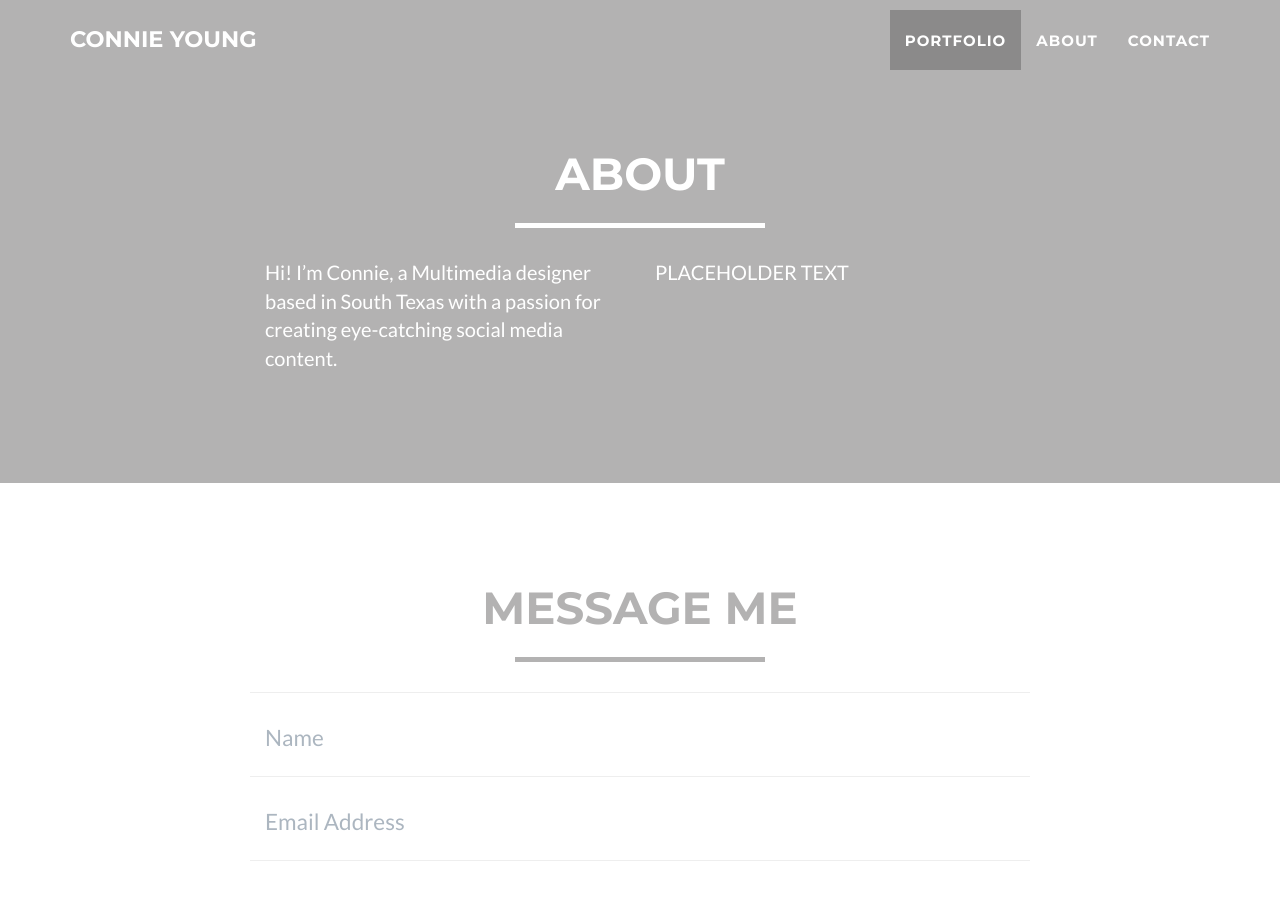
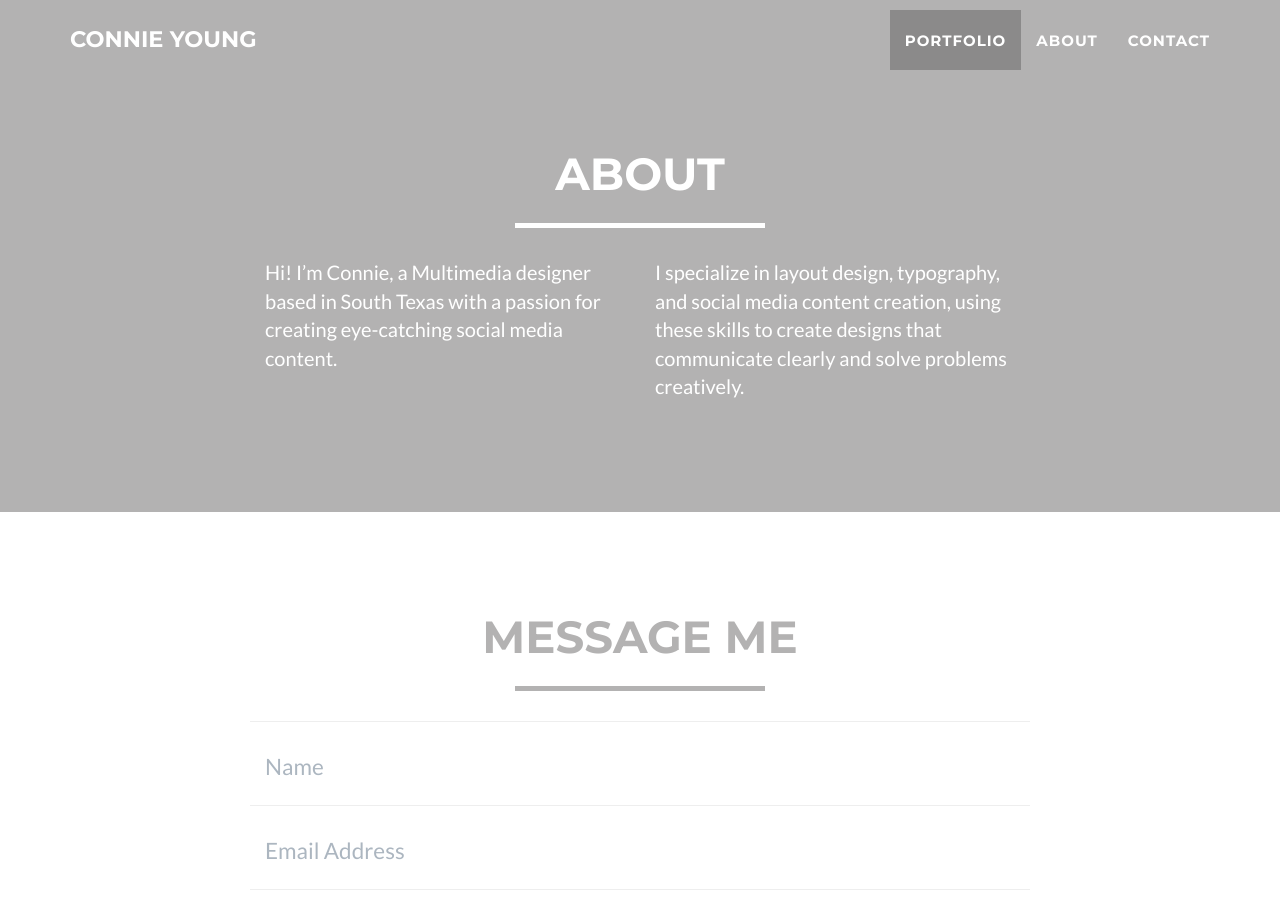
Before and after one commit to conniemyou/cyoung-portfolio, a Jekyll site: the page built from _posts/2014-07-18-project-1.markdown, in a window 1280 px wide and 900 px high, scrolled down 1667 px. Built offline with Jekyll 4.4.1, drawn with Linux system fonts in a browser that asks for light colours.

Commit message:
about page changes

```diff
--- a/_includes/about.html
+++ b/_includes/about.html
@@ -12,7 +12,7 @@
         <p>Hi! I’m Connie, a Multimedia designer based in South Texas with a passion for creating eye-catching social media content.</p>
       </div>
       <div class="col-lg-4">
-        <p>PLACEHOLDER TEXT</p>
+        <p>I specialize in layout design, typography, and social media content creation, using these skills to create designs that communicate clearly and solve problems creatively.</p>
       </div>
     </div>
   </div>
```
